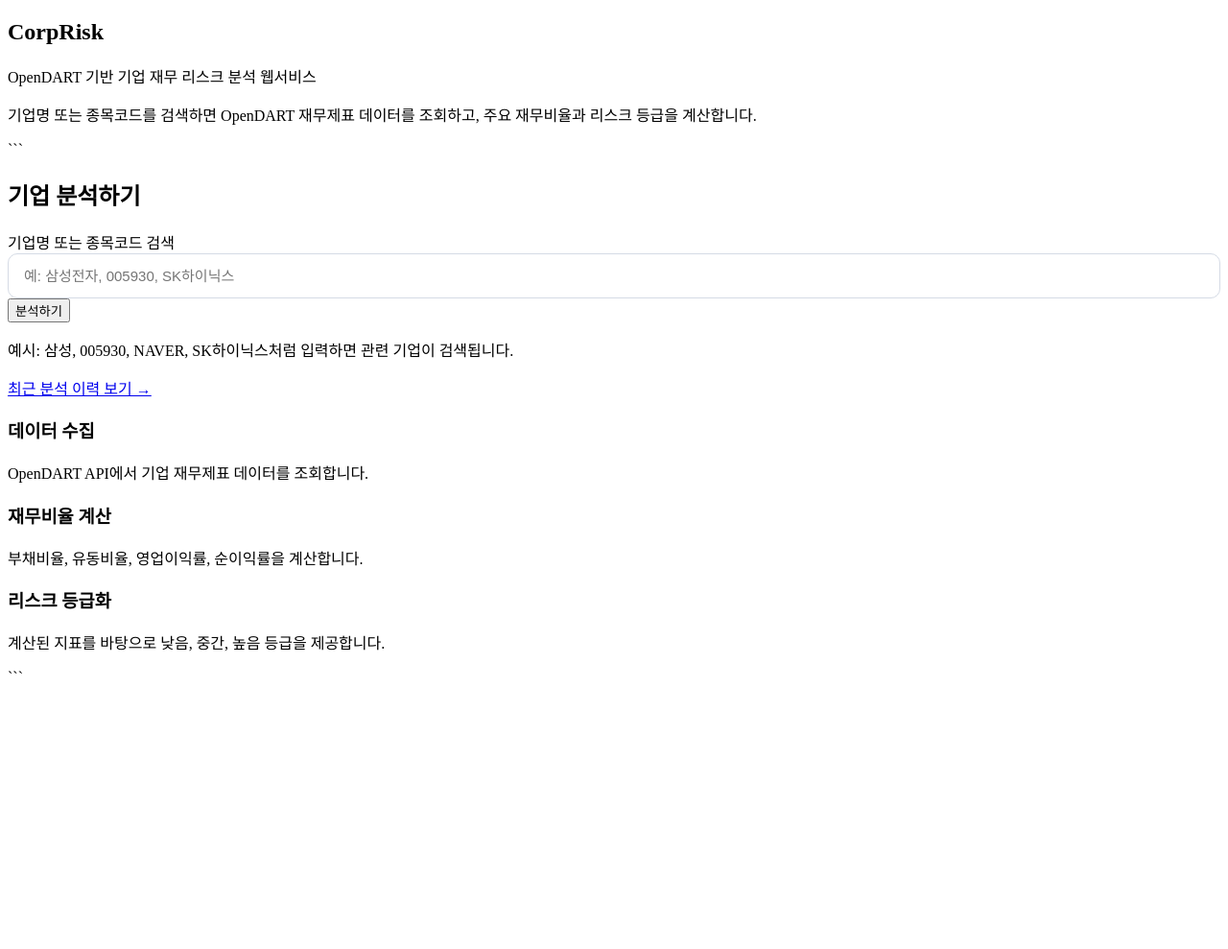
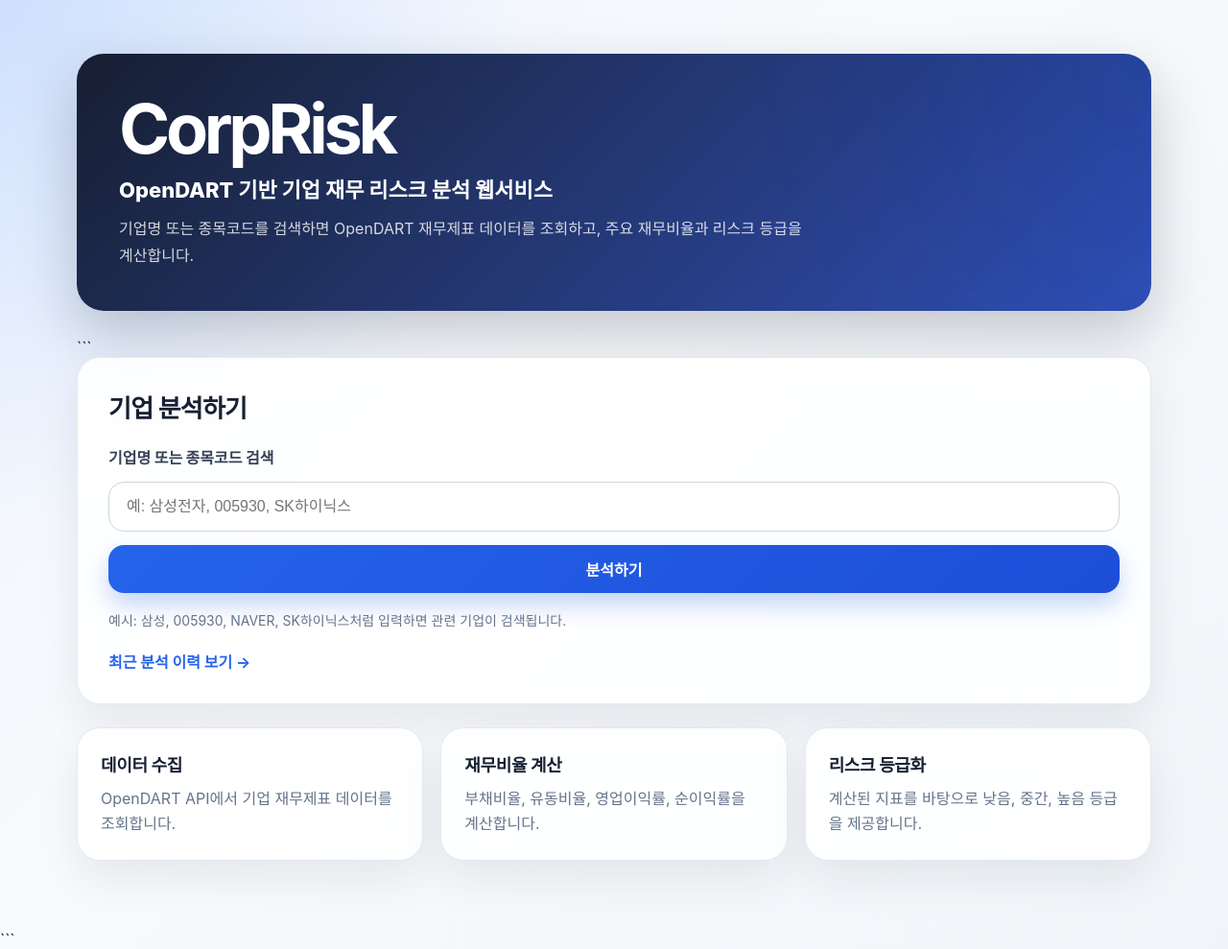
Before and after one commit to Noah-611/corprisk-aws, a FastAPI app: page / in a window 1280 px wide. Shown: the whole page at 96% size. Before the commit the page ends 702 px from the top, so only its background shows below. Run offline with FastAPI, Linux system fonts and the light colour scheme.

Commit message:
Improve CorpRisk UI styling

```diff
--- a/app/static/style.css
+++ b/app/static/style.css
@@ -1,36 +1,136 @@
+* {
+    box-sizing: border-box;
+}
+
+body {
+    margin: 0;
+    min-height: 100vh;
+    font-family: -apple-system, BlinkMacSystemFont, "Segoe UI", sans-serif;
+    color: #172033;
+    background:
+        radial-gradient(circle at top left, rgba(59, 130, 246, 0.18), transparent 34%),
+        linear-gradient(135deg, #eef4ff 0%, #f8fafc 42%, #f1f5f9 100%);
+}
+
+a {
+    color: #2563eb;
+    text-decoration: none;
+    font-weight: 700;
+}
+
+a:hover {
+    text-decoration: underline;
+}
+
+.container {
+    width: min(1120px, calc(100% - 40px));
+    margin: 0 auto;
+    padding: 56px 0 72px;
+}
+
+.hero {
+    margin-bottom: 28px;
+    padding: 44px;
+    border-radius: 28px;
+    color: #ffffff;
+    background:
+        linear-gradient(135deg, rgba(15, 23, 42, 0.96), rgba(30, 64, 175, 0.92)),
+        radial-gradient(circle at top right, rgba(96, 165, 250, 0.45), transparent 38%);
+    box-shadow: 0 24px 60px rgba(15, 23, 42, 0.22);
+}
+
+.hero h1 {
+    margin: 0 0 12px;
+    font-size: clamp(42px, 7vw, 72px);
+    line-height: 0.95;
+    letter-spacing: -0.06em;
+}
+
+.subtitle {
+    margin: 0 0 12px;
+    font-size: 22px;
+    font-weight: 800;
+}
+
+.description {
+    max-width: 720px;
+    margin: 0;
+    color: rgba(255, 255, 255, 0.82);
+    font-size: 16px;
+    line-height: 1.75;
+}
+
+.card,
+.info-card,
+.result-card,
+.history-card {
+    background: rgba(255, 255, 255, 0.9);
+    border: 1px solid rgba(226, 232, 240, 0.9);
+    border-radius: 24px;
+    box-shadow: 0 18px 45px rgba(15, 23, 42, 0.08);
+    backdrop-filter: blur(10px);
+}
+
+.card {
+    padding: 32px;
+    margin-bottom: 24px;
+}
+
+.card h2 {
+    margin: 0 0 22px;
+    font-size: 26px;
+    letter-spacing: -0.03em;
+}
+
+.analysis-form {
+    display: grid;
+    gap: 14px;
+}
+
+.analysis-form label {
+    font-weight: 800;
+    color: #334155;
+}
+
 .autocomplete-wrapper {
     position: relative;
     width: 100%;
 }
 
-.autocomplete-wrapper input {
+.autocomplete-wrapper input,
+.analysis-form select,
+.analysis-form input {
     width: 100%;
-box-sizing: border-box;
-padding: 14px 16px;
-border: 1px solid #d5dbe5;
-border-radius: 10px;
-font-size: 15px;
+    padding: 16px 18px;
+    border: 1px solid #cbd5e1;
+    border-radius: 16px;
+    background: #ffffff;
+    color: #0f172a;
+    font-size: 16px;
+    transition: 0.18s ease;
 }
 
-.autocomplete-wrapper input:focus {
+.autocomplete-wrapper input:focus,
+.analysis-form select:focus,
+.analysis-form input:focus {
     outline: none;
     border-color: #2563eb;
-box-shadow: 0 0 0 3px rgba(37, 99, 235, 0.15);
+    box-shadow: 0 0 0 4px rgba(37, 99, 235, 0.16);
 }
 
 .suggestions {
     display: none;
     position: absolute;
-top: 105%;
+    top: calc(100% + 8px);
     left: 0;
     right: 0;
+    max-height: 280px;
+    overflow-y: auto;
     background: #ffffff;
-border: 1px solid #d5dbe5;
-border-radius: 10px;
-box-shadow: 0 10px 24px rgba(15, 23, 42, 0.14);
-z-index: 20;
-max-height: 260px;
-overflow-y: auto;
+    border: 1px solid #dbe3ef;
+    border-radius: 18px;
+    box-shadow: 0 22px 50px rgba(15, 23, 42, 0.18);
+    z-index: 50;
 }
 
 .suggestion-item {
@@ -38,9 +138,10 @@ display: flex;
     justify-content: space-between;
     align-items: center;
     gap: 16px;
-padding: 12px 14px;
+    padding: 14px 16px;
     cursor: pointer;
-border-bottom: 1px solid #eef1f5;
+    border-bottom: 1px solid #eef2f7;
+    transition: 0.15s ease;
 }
 
 .suggestion-item:last-child {
@@ -48,16 +149,211 @@ border-bottom: none;
 }
 
 .suggestion-item:hover {
-background: #f7f9fc;
+    background: #eff6ff;
 }
 
 .suggestion-name {
-font-weight: 600;
+    font-weight: 800;
     color: #111827;
 }
 
 .suggestion-code {
+    padding: 4px 9px;
+    border-radius: 999px;
+    background: #e0edff;
+    color: #1d4ed8;
+    font-size: 13px;
+    font-weight: 800;
+    white-space: nowrap;
+}
+
+button,
+.button,
+.btn {
+    display: inline-flex;
+    align-items: center;
+    justify-content: center;
+    min-height: 50px;
+    padding: 0 22px;
+    border: none;
+    border-radius: 16px;
+    background: linear-gradient(135deg, #2563eb, #1d4ed8);
+    color: #ffffff;
+    font-size: 16px;
+    font-weight: 900;
+    cursor: pointer;
+    box-shadow: 0 12px 26px rgba(37, 99, 235, 0.28);
+    transition: transform 0.16s ease, box-shadow 0.16s ease;
+}
+
+button:hover,
+.button:hover,
+.btn:hover {
+    transform: translateY(-1px);
+    box-shadow: 0 16px 34px rgba(37, 99, 235, 0.36);
+    text-decoration: none;
+}
+
+.hint {
+    margin: 18px 0 0;
     color: #64748b;
     font-size: 14px;
-white-space: nowrap;
+    line-height: 1.6;
 }
+
+.link-area {
+    margin-top: 18px;
+}
+
+.info-grid,
+.metric-grid,
+.result-grid {
+    display: grid;
+    grid-template-columns: repeat(3, 1fr);
+    gap: 18px;
+}
+
+.info-card,
+.result-card {
+    padding: 24px;
+}
+
+.info-card h3,
+.result-card h3 {
+    margin: 0 0 10px;
+    font-size: 18px;
+    letter-spacing: -0.02em;
+}
+
+.info-card p,
+.result-card p {
+    margin: 0;
+    color: #64748b;
+    line-height: 1.65;
+}
+
+.metric-card {
+    padding: 22px;
+    border-radius: 22px;
+    background: #ffffff;
+    border: 1px solid #e2e8f0;
+    box-shadow: 0 14px 34px rgba(15, 23, 42, 0.07);
+}
+
+.metric-label {
+    margin: 0 0 8px;
+    color: #64748b;
+    font-size: 14px;
+    font-weight: 800;
+}
+
+.metric-value {
+    margin: 0;
+    color: #0f172a;
+    font-size: 28px;
+    font-weight: 900;
+    letter-spacing: -0.04em;
+}
+
+.risk-box {
+    margin: 24px 0;
+    padding: 24px;
+    border-radius: 22px;
+    background: linear-gradient(135deg, #eff6ff, #ffffff);
+    border: 1px solid #bfdbfe;
+}
+
+.risk-grade {
+    display: inline-flex;
+    align-items: center;
+    padding: 8px 14px;
+    border-radius: 999px;
+    background: #dbeafe;
+    color: #1d4ed8;
+    font-weight: 900;
+}
+
+table {
+    width: 100%;
+    border-collapse: collapse;
+    overflow: hidden;
+    border-radius: 18px;
+    background: #ffffff;
+    box-shadow: 0 12px 30px rgba(15, 23, 42, 0.06);
+}
+
+th,
+td {
+    padding: 15px 16px;
+    border-bottom: 1px solid #e2e8f0;
+    text-align: left;
+}
+
+th {
+    background: #f8fafc;
+    color: #334155;
+    font-size: 14px;
+    font-weight: 900;
+}
+
+td {
+    color: #1f2937;
+}
+
+tr:last-child td {
+    border-bottom: none;
+}
+
+.badge {
+    display: inline-flex;
+    padding: 6px 10px;
+    border-radius: 999px;
+    background: #e0f2fe;
+    color: #0369a1;
+    font-size: 13px;
+    font-weight: 900;
+}
+
+.error-box {
+    padding: 24px;
+    border-radius: 20px;
+    background: #fff7ed;
+    border: 1px solid #fed7aa;
+    color: #9a3412;
+}
+
+.footer-links,
+.action-area {
+    display: flex;
+    gap: 12px;
+    flex-wrap: wrap;
+    margin-top: 24px;
+}
+
+@media (max-width: 820px) {
+    .container {
+        width: min(100% - 28px, 1120px);
+        padding: 28px 0 48px;
+    }
+
+    .hero {
+        padding: 32px 24px;
+        border-radius: 24px;
+    }
+
+    .card {
+        padding: 24px;
+    }
+
+    .info-grid,
+    .metric-grid,
+    .result-grid {
+        grid-template-columns: 1fr;
+    }
+
+    th,
+    td {
+        padding: 12px;
+        font-size: 14px;
+    }
+}
```
Lines whose indentation alone changed are shown as unchanged.
